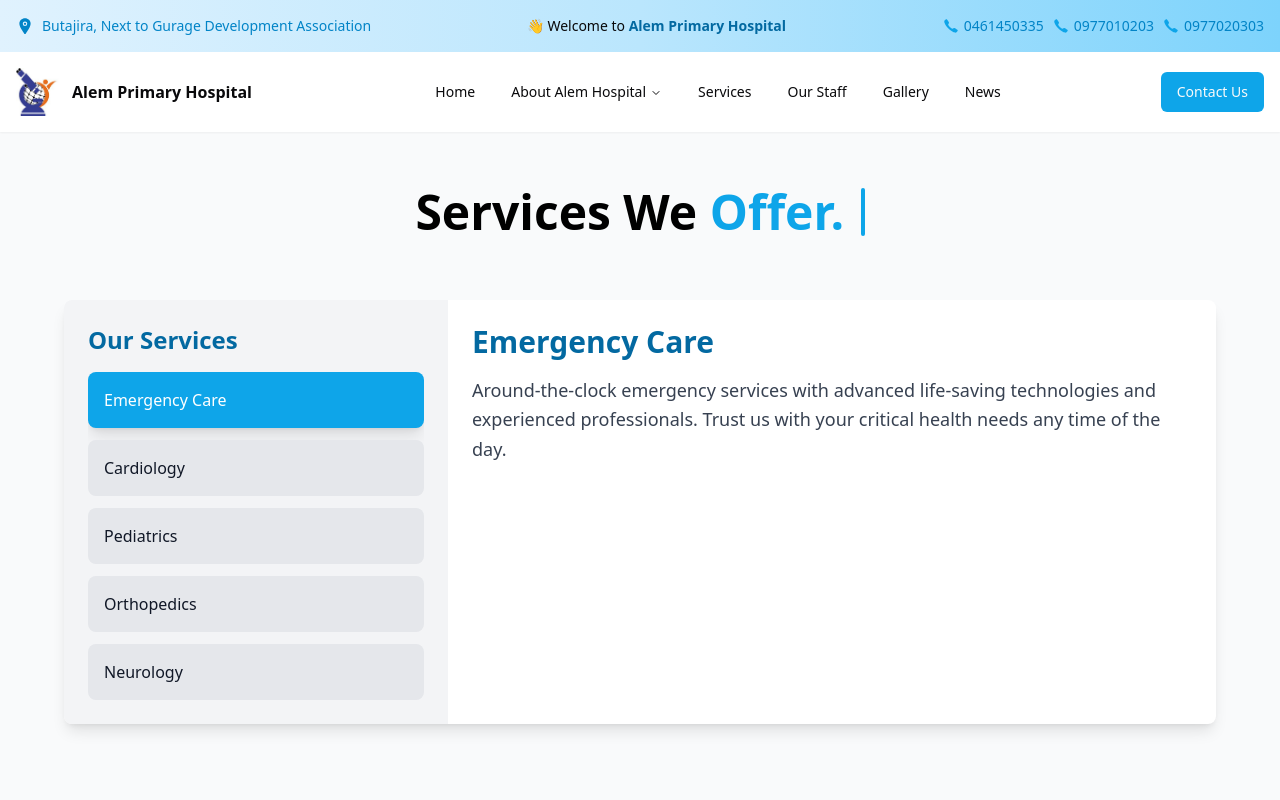
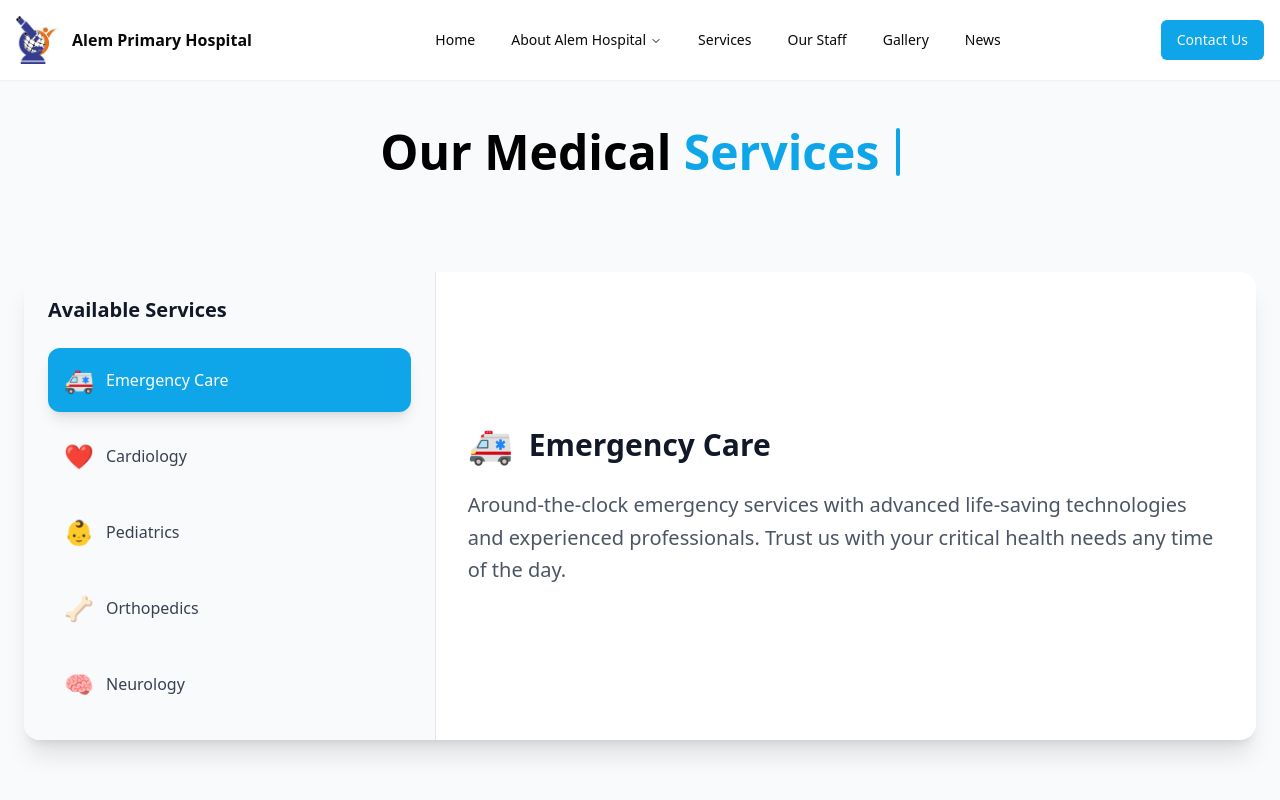
Before and after one commit to Beamlak996/Alem-Hosptial-Website, a React (Vite) app: page /services in a window 1280 px wide. Shown: the top 800 px of the page. Built offline with nearby package versions, Linux system fonts and the light colour scheme.

Commit message:
annoumcement only on the home and our services fix

```diff
--- a/src/components/layout/default-layout.tsx
+++ b/src/components/layout/default-layout.tsx
@@ -1,13 +1,16 @@
-import { Outlet } from "react-router-dom";
+import { Outlet, useLocation } from "react-router-dom";
 
 import { Announcement } from "../general/announcement";
 import { Footer } from "./footer";
 import { Navbar } from "./navbar";
 
 export const DefaultLayout = () => {
+  const location = useLocation();
+
   return (
     <div className="min-h-screen">
-      <Announcement />
+      {/* Render Announcement only on the home page */}
+      {location.pathname === "/" && <Announcement />}
       <Navbar />
       <main className="min-h-screen bg-slate-50">
         <Outlet />
--- a/src/pages/home-page.tsx
+++ b/src/pages/home-page.tsx
@@ -5,6 +5,7 @@ import { Stats } from "@/components/home/stats";
 export const HomePage = () => {
   return (
     <div>
+
       <Hero />
       <Stats />
       <Cta />
--- a/src/pages/our-services-page.tsx
+++ b/src/pages/our-services-page.tsx
@@ -1,6 +1,5 @@
 import { useState } from "react";
-import { motion } from "framer-motion";
-import { ScrollArea } from "@/components/ui/scroll-area";
+import { motion, AnimatePresence } from "framer-motion";
 import { TypewriterEffectSmooth } from "@/components/animation/type-writing-effect";
 
 export const services = [
@@ -9,30 +8,35 @@ export const services = [
     name: "Emergency Care",
     description:
       "Around-the-clock emergency services with advanced life-saving technologies and experienced professionals. Trust us with your critical health needs any time of the day.",
+    icon: "🚑",
   },
   {
     id: "cardiology",
     name: "Cardiology",
     description:
       "State-of-the-art cardiac care from diagnosis to rehabilitation. Our cardiology experts use cutting-edge treatments to ensure a healthy heart for a healthier life.",
+    icon: "❤️",
   },
   {
     id: "pediatrics",
     name: "Pediatrics",
     description:
       "Comprehensive care for infants, children, and teenagers in a child-friendly environment. Your child's health is our utmost priority.",
+    icon: "👶",
   },
   {
     id: "orthopedics",
     name: "Orthopedics",
     description:
       "Advanced treatments for bone, joint, and muscle conditions. We combine modern techniques and compassionate care to restore your mobility.",
+    icon: "🦴",
   },
   {
     id: "neurology",
     name: "Neurology",
     description:
       "Specialized care for brain and nerve disorders with cutting-edge diagnostic tools and personalized treatment plans for a better quality of life.",
+    icon: "🧠",
   },
 ];
 
@@ -40,71 +44,87 @@ export const OurServicesPage = () => {
   const [activeService, setActiveService] = useState(services[0].id);
 
   const words = [
-    { text: "Services" },
-    { text: "We" },
-    { text: "Offer.", className: "text-sky-500 dark:text-blue-500" },
+    { text: "Our" },
+    { text: "Medical" },
+    { text: "Services", className: "text-sky-500 dark:text-blue-500" },
   ];
 
   return (
-    <div className="flex flex-col gap-8 min-h-screen p-8 bg-gray-50 dark:bg-gray-900">
+    <div className="min-h-screen p-6 ">
       {/* Header */}
-      <div className="w-full flex items-center justify-center">
+      <div className="max-w-7xl mx-auto mb-16">
+        <div className="flex flex-col items-center justify-center w-full">
           <TypewriterEffectSmooth
             words={words}
-          className="text-3xl font-bold text-gray-900 dark:text-white"
+            className="text-4xl md:text-5xl font-bold text-center text-gray-900 dark:text-white"
             cursorClassName="bg-sky-500"
           />
         </div>
+      </div>
 
       {/* Main Content */}
-      <div className="flex justify-center items-start">
-        <div className="max-w-6xl w-full rounded-lg shadow-lg grid grid-cols-1 lg:grid-cols-3 bg-white dark:bg-gray-800 overflow-hidden">
-          {/* Scrollable Services List */}
-          <div className="p-6 bg-gray-100 dark:bg-gray-700">
-            <h2 className="text-2xl font-bold text-sky-700 dark:text-blue-500 mb-4">
-              Our Services
+      <div className="max-w-7xl mx-auto">
+        <div className="bg-white dark:bg-gray-800 rounded-2xl shadow-xl overflow-hidden">
+          <div className="grid grid-cols-1 lg:grid-cols-3 divide-y lg:divide-y-0 lg:divide-x divide-gray-200 dark:divide-gray-700">
+            {/* Services List */}
+            <div className="bg-gray-50 dark:bg-gray-800 p-6">
+              <h2 className="text-xl font-semibold text-gray-900 dark:text-white mb-6">
+                Available Services
               </h2>
-            <ScrollArea className="max-h-96 overflow-y-auto">
-              <ul className="space-y-3">
+              <div className="space-y-3">
                 {services.map((service) => (
-                  <motion.li
+                  <motion.button
                     key={service.id}
-                    whileHover={{ scale: 1.05 }}
-                    whileTap={{ scale: 0.95 }}
-                    className={`p-4 rounded-lg cursor-pointer font-medium transition-all ${
+                    whileHover={{ scale: 1.02 }}
+                    whileTap={{ scale: 0.98 }}
+                    className={`w-full p-4 rounded-xl flex items-center gap-3 transition-all duration-200 ${
                       activeService === service.id
                         ? "bg-sky-500 text-white shadow-lg"
-                        : "bg-gray-200 text-gray-900 dark:bg-gray-600 dark:text-white"
+                        : "hover:bg-gray-100 dark:hover:bg-gray-700 text-gray-700 dark:text-gray-200"
                     }`}
                     onClick={() => setActiveService(service.id)}
                   >
-                    {service.name}
-                  </motion.li>
+                    <span className="text-2xl">{service.icon}</span>
+                    <span className="font-medium">{service.name}</span>
+                  </motion.button>
                 ))}
-              </ul>
-            </ScrollArea>
+              </div>
             </div>
 
             {/* Service Details */}
-          <div className="col-span-2 p-6">
+            <div className="col-span-2 p-8">
+              <AnimatePresence mode="wait">
                 {services.map((service) =>
                   activeService === service.id ? (
                     <motion.div
                       key={service.id}
-                  initial={{ opacity: 0, x: 50 }}
-                  animate={{ opacity: 1, x: 0 }}
-                  exit={{ opacity: 0, x: -50 }}
-                  transition={{ duration: 0.5 }}
+                      initial={{ opacity: 0, y: 20 }}
+                      animate={{ opacity: 1, y: 0 }}
+                      exit={{ opacity: 0, y: -20 }}
+                      transition={{ duration: 0.3 }}
+                      className="h-full flex flex-col justify-center"
                     >
-                  <h3 className="text-3xl font-bold text-sky-700 dark:text-blue-500">
+                      <div className="flex items-center gap-4 mb-6">
+                        <span className="text-4xl">{service.icon}</span>
+                        <h3 className="text-3xl font-bold text-gray-900 dark:text-white">
                           {service.name}
                         </h3>
-                  <p className="mt-4 text-lg text-gray-700 dark:text-gray-300 leading-relaxed">
+                      </div>
+                      <p className="text-xl text-gray-600 dark:text-gray-300 leading-relaxed">
                         {service.description}
                       </p>
+                      {/* <motion.button
+                        whileHover={{ scale: 1.05 }}
+                        whileTap={{ scale: 0.95 }}
+                        className="mt-8 inline-flex items-center px-6 py-3 border border-transparent text-base font-medium rounded-lg shadow-sm text-white bg-sky-500 hover:bg-sky-600 focus:outline-none focus:ring-2 focus:ring-offset-2 focus:ring-sky-500 transition-colors duration-200"
+                      >
+                        Learn More
+                      </motion.button> */}
                     </motion.div>
                   ) : null
                 )}
+              </AnimatePresence>
+            </div>
           </div>
         </div>
       </div>
```
Lines whose indentation alone changed are shown as unchanged.
